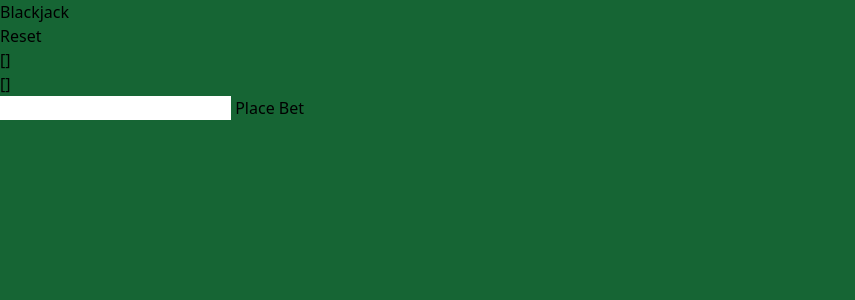
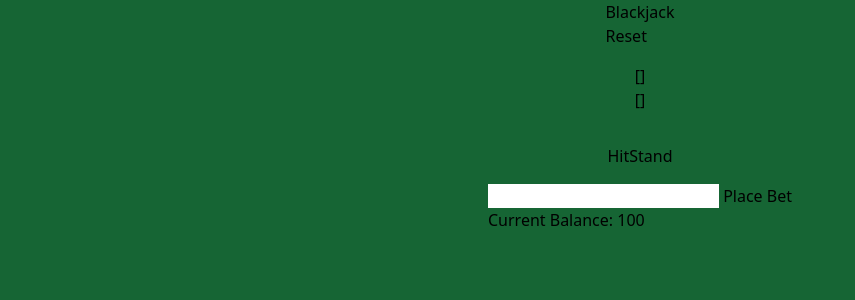
Before and after one commit to RnelF/blackjack-app, a Next.js app: page / in a window 1280 px wide. Shown: the top 300 px of the page, without its empty margins (0-855 px from the left). Built offline with nearby package versions, Linux system fonts and the light colour scheme.

Commit message:
updated malapit na sumabog ulo ko hahaha

```diff
--- a/app/page.tsx
+++ b/app/page.tsx
@@ -77,18 +77,54 @@ export default function Home() {
   }
 
   return (
-    <div>
+    <div className="flex flex-col gap-4 items-center justify-center">
       <div>
         <h1>Blackjack</h1>
-        <button onClick={() => setDeck(new Deck())}>Reset</button>
+        <button
+          onClick={() => {
+            setDeck(new Deck());
+            setPlayerHand([]);
+            setDealerHand([]);
+          }}
+        >
+          Reset
+        </button>
       </div>
       <div>
         <div>{JSON.stringify(playerHand)}</div>
         <div>{JSON.stringify(dealerHand)}</div>
       </div>
       <div>
+        <div>{playerHandDisplay}</div>
+        <div>{dealerHandDisplay}</div>
+      </div>
+      <div>
+        <button
+          onClick={() => {
+            setDecision("hit");
+            playerTurn(playerHand, deck);
+            dealerTurn(dealerHand, deck);
+          }}
+        >
+          Hit
+        </button>
+        <button
+          onClick={() => {
+            setDecision("stand");
+            playerTurn(playerHand, deck);
+            dealerTurn(dealerHand, deck);
+          }}
+        >
+          Stand
+        </button>
+      </div>
+      <div>
         <input type="number" onChange={handleInputBet} value={bet} />{" "}
         <button onClick={handleSubmitBet}>Place Bet</button>
+        <div>{bet}</div>
+        <div>
+          <p>Current Balance: {balance}</p>
+        </div>
       </div>
     </div>
   );
```
